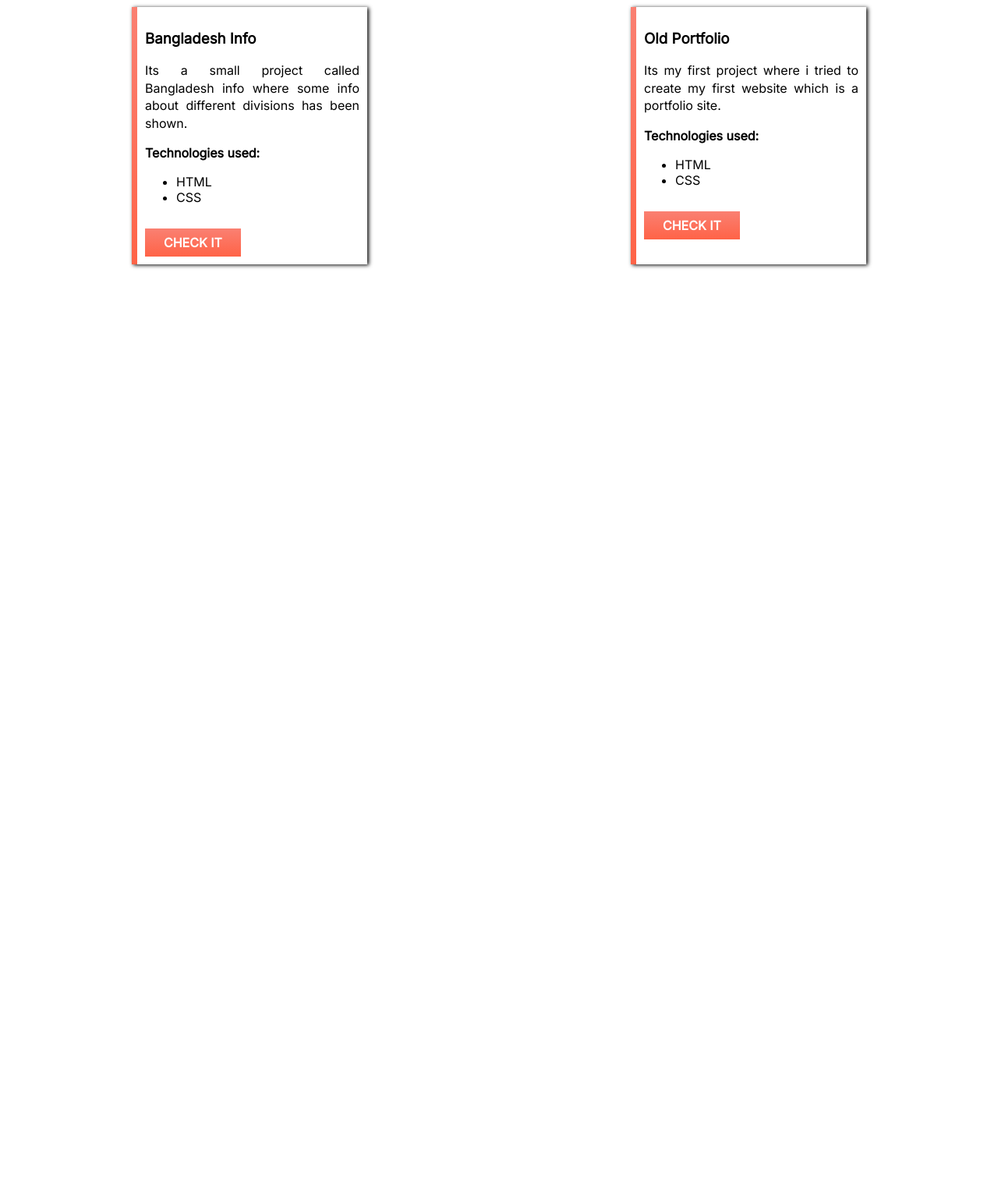
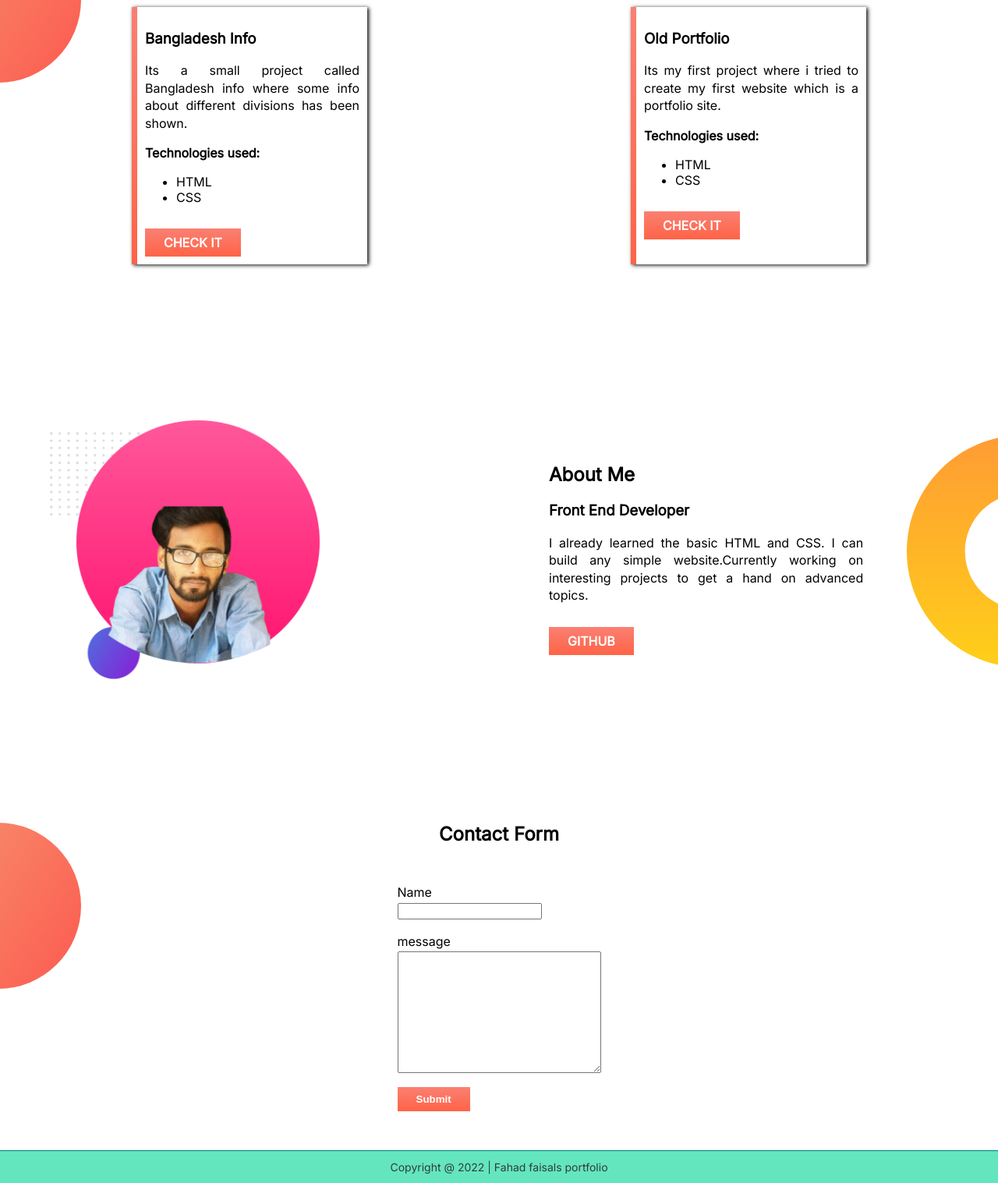
Before and after one commit to Fahad-Faisaal/developer-portfolio-practice, a plain HTML site: page index.html in a window 1280 px wide. Shown: the part 987-2504 px from the top of the page at 78% size. Before the commit the page ends 1406 px from the top, so only its background shows below. Drawn offline with Linux system fonts and the light colour scheme.

Commit message:
footer and form added

```diff
--- a/index.html
+++ b/index.html
@@ -14,7 +14,6 @@
   <header class="init-flex">
     <div class="half-width">
       <h1 class="heading-title">Developing a Website In The <span class="orange-color">Right Way</span> Is All That Matter</h1>
-      <h3>Front End Developer</h3>
       <p>Hello I am Fahad Faisal. I am a enthuastic learner and very much passionate about web development.My goal is to make great and usefull web applications.
       </p>
       <a href="#projects" class="btn">PROJECTS</a>
@@ -49,5 +48,36 @@
       </div>
     </div>
   </section>
+  <section class="init-flex about-section">
+    <div class="half-width">
+      <img src="./images/img-2.png" class="about-photo">
+    </div>
+    <div class="half-width">
+      <h1>About Me</h1>
+      <h3>Front End Developer</h3>
+      <p class="about-text">I already learned the basic HTML and CSS. I can build any simple website.Currently working on interesting projects to get a hand on advanced topics.</p>
+      <a href="https://github.com/Fahad-Faisaal" class="btn" target="_blank">GITHUB</a>
+    </div>
+  </section>
+  <section class="form" id="contacts">
+    <h1 class="contact-title">Contact Form</h1>
+    <div class="form-area">
+      <div>
+        <div class="form-parts">
+          <label for="name">Name</label><br>
+          <input type="text" name="name" id="name">
+        </div>
+        <div>
+          <label for="message">message</label><br>
+          <textarea name="message" id="message" cols="30" rows="10"></textarea>
+        </div>
+        <div>
+          <input type="submit" class="btn">
+        </div>
+      </div>
+    </div>
+  </section>
+
+  <footer>Copyright @ 2022 | Fahad faisals portfolio</footer>
 </body>
 </html>
--- a/style.css
+++ b/style.css
@@ -61,6 +61,8 @@ header img {
 }
 
 .projects-section {
+  background-image: url(./images/exp-bg.png);
+  background-repeat: no-repeat;
   margin-top: 80px;
   margin-bottom: 80px;
 }
@@ -91,3 +93,58 @@ header img {
 .tools-title {
   font-weight: bold;
 }
+
+/* About Section */
+.about-section {
+  background-image: url(./images/dream-bg.png);
+  background-repeat: no-repeat;
+  background-position: right;
+  margin-top: 200px;
+}
+
+.about-photo {
+  width: 60%;
+}
+
+.about-text {
+  text-align: justify;
+  width: 70%;
+}
+
+/* Contact */
+.form {
+  margin-top: 180px;
+  background-image: url(./images/exp-bg.png);
+  background-repeat: no-repeat;
+}
+
+.contact-title {
+  text-align: center;
+  margin-bottom: 50px;
+}
+
+.form-area {
+  display: flex;
+  justify-content: center;
+  align-items: center;
+}
+
+.form-parts {
+  margin-bottom: 18px;
+}
+
+label {
+  display: inline-block;
+  margin-bottom: 3px;
+}
+
+/* footer */
+footer {
+  margin-top: 50px;
+  font-size: 14px;
+  text-align: center;
+  border-top: 1px solid teal;
+  padding: 12px;
+  background-color: #63e6be;
+  color: #343a40;
+}
```
